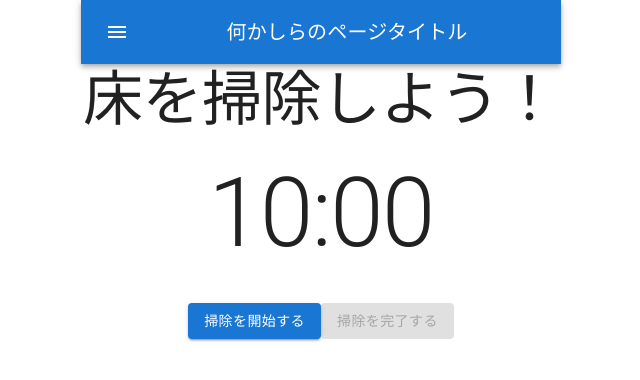
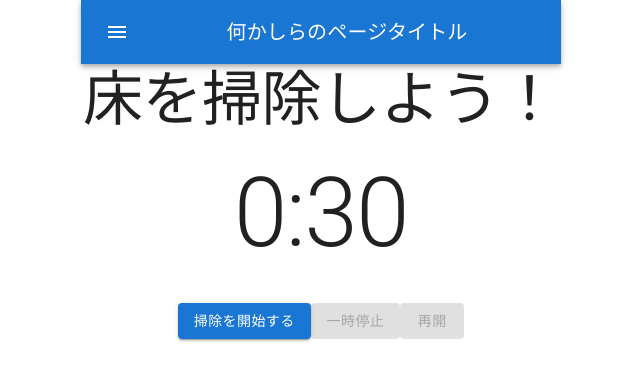
Before and after one commit to MinamiInoue2323/osoji_kun, a React (Vite) app: page / in a window 1280 px wide. Shown: the top 380 px of the page, without its empty margins (319-959 px from the left). Built offline with nearby package versions, Linux system fonts and the light colour scheme.

Commit message:
implement timer page and usetimer

```diff
--- /dev/null
+++ b/src/components/OsojiTimer.tsx
@@ -0,0 +1,57 @@
+import { Button, Typography } from "@mui/material";
+import React, { useState } from "react";
+import { useTimer } from "react-timer-hook";
+
+export type TimerProps = {
+  expiryTimeStamp: Date;
+};
+
+const OsojiTimer: React.FC<TimerProps> = (props) => {
+  const { seconds, minutes, isRunning, start, pause } = useTimer({
+    expiryTimestamp: props.expiryTimeStamp,
+    autoStart: false,
+    onExpire: () => {
+      setIsOsojiCompleted(true);
+    },
+  });
+  const [isTimerStarted, setIsTimerStarted] = useState(false);
+  const [isOsojiCompleted, setIsOsojiCompleted] = useState(false);
+  return (
+    <>
+      <Typography variant="h1" component="h2" gutterBottom>
+        {minutes}:{("00" + seconds).slice(-2)}
+      </Typography>
+      <div style={{ display: isOsojiCompleted ? "" : "none" }}>
+        <Typography variant="h2" component="h2" gutterBottom>
+          お掃除完了！
+        </Typography>
+      </div>
+      <div style={{ display: isOsojiCompleted ? "none" : "" }}>
+        <div>
+          <Button
+            variant="contained"
+            onClick={() => {
+              start();
+              setIsTimerStarted(true);
+            }}
+            disabled={isTimerStarted}
+          >
+            掃除を開始する
+          </Button>
+          <Button variant="contained" onClick={pause} disabled={!isRunning}>
+            一時停止
+          </Button>
+          <Button
+            variant="contained"
+            onClick={start}
+            disabled={isRunning || !isTimerStarted}
+          >
+            再開
+          </Button>
+        </div>
+      </div>
+    </>
+  );
+};
+
+export default OsojiTimer;
--- a/src/pages/TimerPage.tsx
+++ b/src/pages/TimerPage.tsx
@@ -1,6 +1,10 @@
-import { Button, Typography } from "@mui/material";
+import { Typography } from "@mui/material";
+import React from "react";
+import OsojiTimer from "../components/OsojiTimer";
 
 const TimerPage = () => {
+  const timerTime = new Date();
+  timerTime.setSeconds(timerTime.getSeconds() + 30); // 10 minutes timer
   return (
     <div>
       <div>
@@ -8,17 +12,7 @@ const TimerPage = () => {
           床を掃除しよう！
         </Typography>
       </div>
-      <div>
-        <Typography variant="h1" component="h2" gutterBottom>
-          10:00
-        </Typography>
-        <div>
-          <Button variant="contained">掃除を開始する</Button>
-          <Button variant="contained" disabled>
-            掃除を完了する
-          </Button>
-        </div>
-      </div>
+      <OsojiTimer expiryTimeStamp={timerTime} />
     </div>
   );
 };
```
